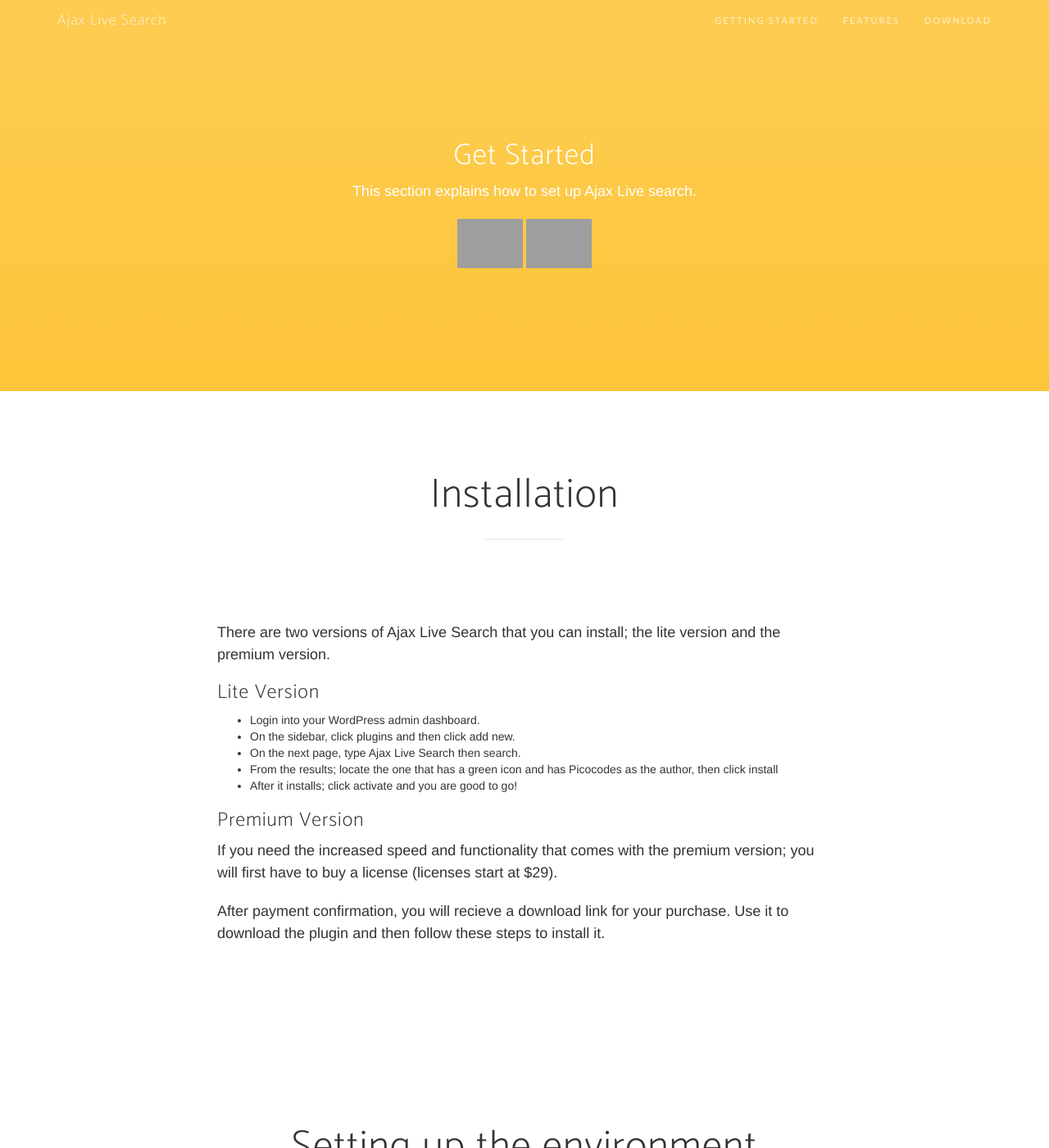
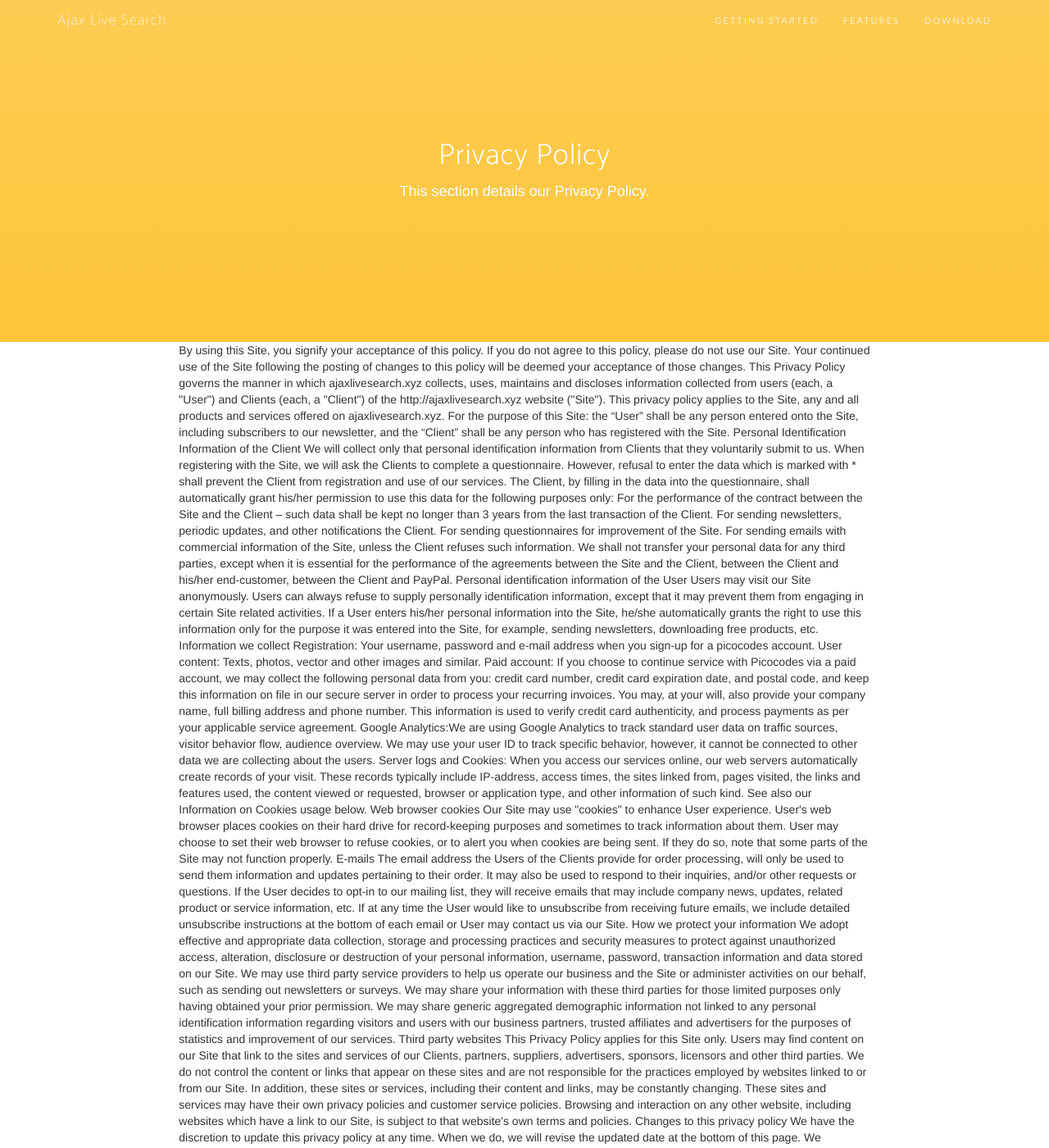
Before and after one commit to picocodes/ajax-live-search, a Jekyll site: the page built from privacy.html, in a window 1280 px wide and 1400 px high. Shown: the whole window at 82% size. Built offline with Jekyll 4.4.1, drawn with Linux system fonts in a browser that asks for light colours; nearby versions of some CDN libraries; some web fonts are replaced; some of the changed text lies outside the part shown; grey boxes are pictures that could not be loaded.

Commit message:
Update privacy.html

```diff
--- a/privacy.html
+++ b/privacy.html
@@ -9,176 +9,62 @@ slug: privacy
         <div class="container">
             <div class="row">
                 <div class="col-md-8 col-md-offset-2">
-                    <h1 class="section-heading">Get Started</h1>
-                    <p>This section explains how to set up Ajax Live search.</p>
-                    <div class="badges">
-                        <a class="badge-link" href="#"><img src="img/google-play-badge.svg" alt=""></a>
-                        <a class="badge-link" href="#"><img src="img/app-store-badge.svg" alt=""></a>
-                    </div>
+                    <h1 class="section-heading">Privacy Policy</h1>
+                    <p>This section details our Privacy Policy.</p>
                 </div>
             </div>
         </div>
     </section>
 
-    <section id="features" class="features">
-        <div class="container">
             <div class="row">
-                <div class="col-lg-12 text-center">
-                    <div class="section-heading">
-                        <h2>Installation</h2>
-                        <hr>
-                    </div>
+                <div class="col-md-8 col-md-offset-2">
+                    	By using this Site, you signify your acceptance of this policy. If you do not agree to this policy, please do not use our Site. Your continued use of the Site following the posting of changes to this policy will be deemed your acceptance of those changes.
+
+This Privacy Policy governs the manner in which ajaxlivesearch.xyz collects, uses, maintains and discloses information collected from users (each, a "User") and Clients (each, a "Client") of the http://ajaxlivesearch.xyz website ("Site"). This privacy policy applies to the Site, any and all products and services offered on ajaxlivesearch.xyz. For the purpose of this Site: the “User” shall be any person entered onto the Site, including subscribers to our newsletter, and the “Client” shall be any person who has registered with the Site.
+Personal Identification Information of the Client
+
+We will collect only that personal identification information from Clients that they voluntarily submit to us. When registering with the Site, we will ask the Clients to complete a questionnaire. However, refusal to enter the data which is marked with * shall prevent the Client from registration and use of our services. The Client, by filling in the data into the questionnaire, shall automatically grant his/her permission to use this data for the following purposes only:
+
+    For the performance of the contract between the Site and the Client – such data shall be kept no longer than 3 years from the last transaction of the Client.
+    For sending newsletters, periodic updates, and other notifications the Client.
+    For sending questionnaires for improvement of the Site.
+    For sending emails with commercial information of the Site, unless the Client refuses such information.
+
+We shall not transfer your personal data for any third parties, except when it is essential for the performance of the agreements between the Site and the Client, between the Client and his/her end-customer, between the Client and PayPal.
+
+Personal identification information of the User
+
+Users may visit our Site anonymously. Users can always refuse to supply personally identification information, except that it may prevent them from engaging in certain Site related activities. If a User enters his/her personal information into the Site, he/she automatically grants the right to use this information only for the purpose it was entered into the Site, for example, sending newsletters, downloading free products, etc.
+Information we collect
+
+Registration: Your username, password and e-mail address when you sign-up for a picocodes account.
+
+User content: Texts, photos, vector and other images and similar.
+
+Paid account: If you choose to continue service with Picocodes via a paid account, we may collect the following personal data from you: credit card number, credit card expiration date, and postal code, and keep this information on file in our secure server in order to process your recurring invoices. You may, at your will, also provide your company name, full billing address and phone number. This information is used to verify credit card authenticity, and process payments as per your applicable service agreement.
+
+Google Analytics:We are using Google Analytics to track standard user data on traffic sources, visitor behavior flow, audience overview. We may use your user ID to track specific behavior, however, it cannot be connected to other data we are collecting about the users.
+
+Server logs and Cookies: When you access our services online, our web servers automatically create records of your visit. These records typically include IP-address, access times, the sites linked from, pages visited, the links and features used, the content viewed or requested, browser or application type, and other information of such kind. See also our Information on Cookies usage below.
+Web browser cookies
+
+Our Site may use "cookies" to enhance User experience. User's web browser places cookies on their hard drive for record-keeping purposes and sometimes to track information about them. User may choose to set their web browser to refuse cookies, or to alert you when cookies are being sent. If they do so, note that some parts of the Site may not function properly.
+E-mails
+
+The email address the Users of the Clients provide for order processing, will only be used to send them information and updates pertaining to their order. It may also be used to respond to their inquiries, and/or other requests or questions. If the User decides to opt-in to our mailing list, they will receive emails that may include company news, updates, related product or service information, etc. If at any time the User would like to unsubscribe from receiving future emails, we include detailed unsubscribe instructions at the bottom of each email or User may contact us via our Site.
+How we protect your information
+
+We adopt effective and appropriate data collection, storage and processing practices and security measures to protect against unauthorized access, alteration, disclosure or destruction of your personal information, username, password, transaction information and data stored on our Site. We may use third party service providers to help us operate our business and the Site or administer activities on our behalf, such as sending out newsletters or surveys. We may share your information with these third parties for those limited purposes only having obtained your prior permission. We may share generic aggregated demographic information not linked to any personal identification information regarding visitors and users with our business partners, trusted affiliates and advertisers for the purposes of statistics and improvement of our services.
+Third party websites
+
+This Privacy Policy applies for this Site only. Users may find content on our Site that link to the sites and services of our Clients, partners, suppliers, advertisers, sponsors, licensors and other third parties. We do not control the content or links that appear on these sites and are not responsible for the practices employed by websites linked to or from our Site. In addition, these sites or services, including their content and links, may be constantly changing. These sites and services may have their own privacy policies and customer service policies. Browsing and interaction on any other website, including websites which have a link to our Site, is subject to that website's own terms and policies.
+Changes to this privacy policy
+
+We have the discretion to update this privacy policy at any time. When we do, we will revise the updated date at the bottom of this page. We encourage Users and Clients to frequently check this page for any changes to stay informed about how we are helping to protect the personal information we collect. You acknowledge and agree that it is your responsibility to review this privacy policy periodically and become aware of modifications.
+Contacting us
+
+If you have any questions about this Privacy Policy, the practices of this site, or your dealings with this site, please contact us at: contact@ajaxlivesearch.xyz This Privacy Policy is subject to the Law of the Republic of Lithuania. This Privacy Policy was prepared in accordance with the Law on Personal Data Protection of the Republic of Lithuania.
+
+This document was last updated on October 2, 2014.
                 </div>
             </div>
-            <div class="row">
-                <div class="col-md-8 col-md-offset-2">
-                    <p>There are two versions of Ajax Live Search that you can install; the lite version and the premium version.</p>
-					<h3>Lite Version</h3>
-					<ul>
-						<li>Login into your WordPress admin dashboard.</li>
-						<li>On the sidebar, click plugins and then click add new.</li>
-						<li>On the next page, type Ajax Live Search then search.</li>
-						<li>From the results; locate the one that has a green icon and has Picocodes as the author, then click install</li>
-						<li>After it installs; click activate and you are good to go!</li>
-					</ul>
-
-					<h3>Premium Version</h3>
-					<p>If you need the increased speed and functionality that comes with the premium version; you will first have to buy a license (licenses start at $29).</p>
-					<p> After payment confirmation, you will recieve a download link for your purchase. Use it to download the plugin and then follow these steps to install it.</p>
-
-                </div>
-            </div>
-		</div>
-    </section>
-
-	<section id="features" class="features">
-        <div class="container">
-            <div class="row">
-                <div class="col-lg-12 text-center">
-                    <div class="section-heading">
-                        <h2>Setting up the environment</h2>
-                        <hr>
-                    </div>
-                </div>
-            </div>
-            <div class="row">
-                <div class="col-md-8 col-md-offset-2">
-                    <p>Before you can start searching, Ajax Live Search will first need to index your posts. </p>
-					<p>During this process, your site may start slowing down but after a few minutes everything should be indexed and back to normal.</p>
-					<p>However; there are a couple of things you can do to speed up this process.</p>
-					<p>1. Start by increasing your memory limit and maximum excecution time to x3 the current amount.</p>
-					<p>2. Then, on the Ajax Live Search settings page, click on the indexing tab and then increase the value of batches to a higher number (Preferably 1/5 of the total number of your posts).</p>
-					<p>3. Continue browsing your site, and after everything is indexed, reset everything back to normal.</p>
-				</div>
-            </div>
-		</div>
-    </section>
-
-	<section id="theme-compatibility" class="features">
-        <div class="container">
-            <div class="row">
-                <div class="col-lg-12 text-center">
-                    <div class="section-heading">
-                        <h2>Adding compatibility to your theme</h2>
-                        <hr>
-                    </div>
-                </div>
-            </div>
-            <div class="row">
-                <div class="col-md-8 col-md-offset-2">
-                    <p>Before ajax and live search features take effect on your site; you may have to make some changes to your search template. In your admin dashboard, locate the appearance menu link and select editor.</p>
-					<p>Select your active theme and locate the file that renders search results. This is usually named search.php .</p>
-					<p>Click to edit, then add the following code immeadiately before the line that says <code>if ( have_posts() ) :</code>.</p>
-					<pre> if ( function_exists('als_ajax_init') ) {
-
-	als_ajax_init();
-
-}
-					</pre>
-
-					<p> Next; scroll down the page until you enter the while loop, then copy the file name that appears between <code>get_template_part()</code></p>
-					<p> In the official twentysixteen theme, this file is usually named <code>template-parts/content-search</code></p>
-					<p> Finally, open the ajax live search settings page and click on the searching tab. Enable ajax/live search then scroll down to the template file field and insert the name that you copied in the above step.</p>
-					<img src="img/capture-20020101-012458.png" class="img-responsive" alt="Ajax Live Search Theme compatibility">
-					<br />
-					<p class="alert alert-success"> If you are unable to do make this work; the dont hesitate to contact one of our agents; they will be more than willing to set it up for you for <code>$50 </code>only.</p>
-				</div>
-            </div>
-		</div>
-    </section>
-
-	<section id="features" class="features">
-        <div class="container">
-            <div class="row">
-                <div class="col-lg-12 text-center">
-                    <div class="section-heading">
-                        <h2>A few more tips</h2>
-                        <hr>
-                    </div>
-                </div>
-            </div>
-            <div class="row">
-                <div class="col-md-8 col-md-offset-2">
-                    <p>1. Make sure that you have enabled caching and that the maximum cache time is set to a number relative to your posting frequency.</p>
-					<p>2. If you enable autocompletes; select Google as the engine (Or YouTube if you have a media/news site) so as to decrease server load. If you must use the local engine; then make sure to enable caching.</p>
-					<p>3. Edit the autocomplete and snippet look to match your site appearance.</p>
-					<p>4. Giving your titles and permalinks more weight will ensure that the moste relevant results appear at the top.</p>
-					<p>5. Query correction will only work if there is a good amount of previous searches.</p>
-					<p>6. To prevent most of the problems; make sure that you have at least 10 posts published.</p>
-				</div>
-            </div>
-		</div>
-    </section>
-
-	<section id="features" class="features">
-        <div class="container">
-            <div class="row">
-                <div class="col-lg-12 text-center">
-                    <div class="section-heading">
-                        <h2>Searching</h2>
-                        <hr>
-                    </div>
-                </div>
-            </div>
-            <div class="row">
-                <div class="col-md-8 col-md-offset-2">
-                    <p>You can search using the operators below.</p>
-                    <p>1. <code>+</code>	A leading plus sign indicates that this word must be present.</p>
-                    <p>2. <code>-</code>	A leading minus sign indicates that this word must not be present in any of the returned results.</p>
-                    <p>3. <code>&gt;</code>	Indicates that this word should be given more weight.</p>
-                    <p>4. <code>~</code>	Indicates that this words weight should be negated but not removed. See 2 above.</p>
-                    <p>5. <code>*</code>	When you append an asterisk to a word; we match all words beginning with the value before the asterisk.</p>
-                    <p>6. <code>""</code>	Returns results that contain the phrase in the parenthesis and in the same order.</p>
-                    <p>7. <code>author_in:</code>	Comma separated Ids of authors whose posts should be searched.</p>
-                    <p>8. <code>author: or @</code>	The username of an author whose posts should be searched.</p>
-                    <p>9. <code>author_not_in:</code>	Comma separated Ids of authors whose posts should be excluded.</p>
-                    <p>10. <code>cat: or category_in</code>	Comma separated list ids of categories to search.</p>
-                    <p>11. <code>category:</code>	Comma, "-" or "+" separated list of category slugs to search in. Use comma to get posts from any of the categories. Use "+" to fetch posts that appear in all categories. Use "-" to exclude posts from the given category.</p>
-                    <p>12. <code>tagged:</code>	Comma or "+" separated list of tag slugs to search in. Use comma to get posts with any of those tags. Use "+" to fetch posts that have all those tags.</p>
-                    <p>13. <code>post_types:	</code>comma separated list of post types to search. The post types given should be the same as those stated in your settings page as searchable.</p>
-                    <p>14. <code>before:</code>	An english date format to use, e.g, last week, 2 months ago, January 1st, 2013 etc. Enclose in quotes. Checkout a list of all available formats here. This query returns posts published before the given date.</p>
-                    <p>15. <code>after:</code>	An english date format to use, e.g, last week, 2 months ago, January 1st, 2013 etc. Enclose in quotes. Checkout a list of all available formats here. This query returns posts published after the given date.</p>
-				</div>
-            </div>
-		</div>
-    </section>
-
-	<section id="features" class="features">
-        <div class="container">
-            <div class="row">
-                <div class="col-lg-12 text-center">
-                    <div class="section-heading">
-                        <h2>Viewing search statistics</h2>
-                        <hr>
-                    </div>
-                </div>
-            </div>
-            <div class="row">
-                <div class="col-md-8 col-md-offset-2">
-                    <p>Point your mouse to ajax live search and click Statistics from the dropdown menu.</p>
-					<p>You will then see a table of past searches. If you prefer graphs; click on the graphs tab.</p>
-					<p>You can also download them in csv format by clicking the blue button to the right, and then either analyse them using your favourite spreadsheet or upload them to Google Keyword planner and use it to brainstorm your next post ideas. </p>
-				</div>
-            </div>
-		</div>
-    </section>
```
